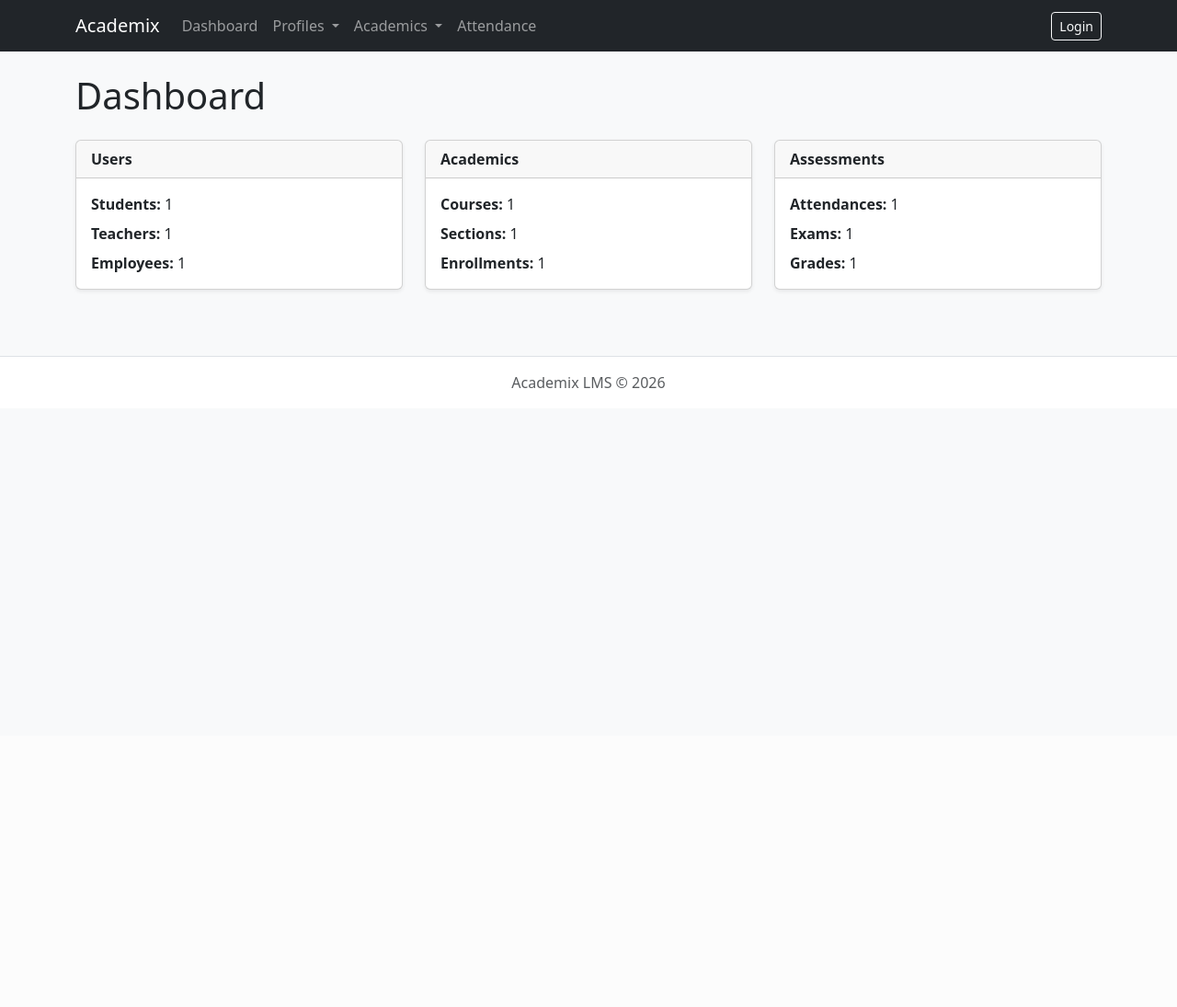
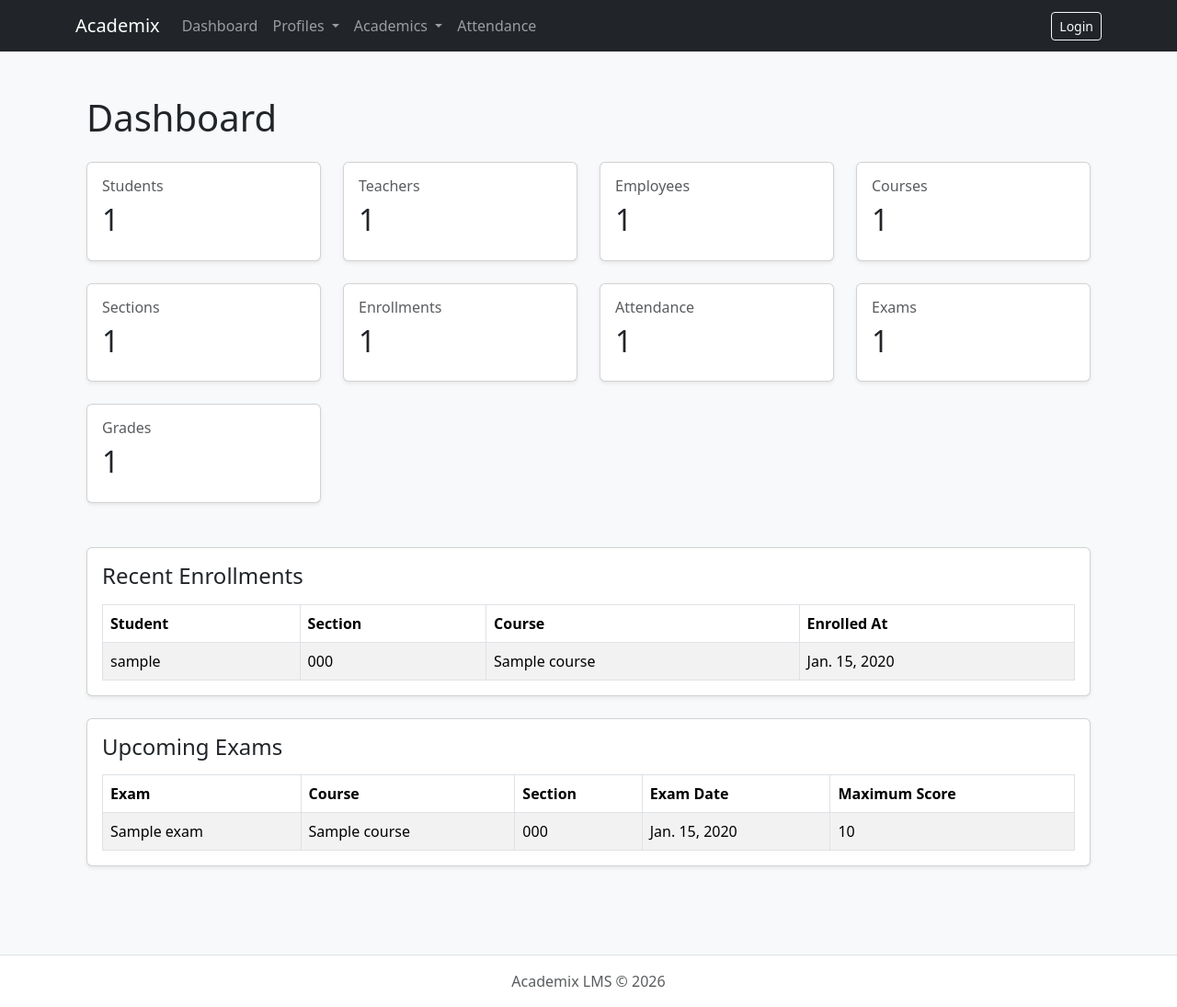
Before and after one commit to HakimShahbaz/Academix, a Django app: template backend/apps/core/templates/core/dashboard.html in a window 1280 px wide. Shown: the whole page at 92% size. Before the commit the page ends 422 px from the top, so only its background shows below. Run offline with Django 5.2, Linux system fonts and the light colour scheme; tables that the repository leaves empty hold one stand-in row (values such as "Sample post"); the template is opened without the code that fills it: values that come from a table or form of the project are taken from there, most other values are stand-ins (such as "Sample title", 1, 10 or a date in 2020).

Commit message:
feat(core): improve dashboard statistics and upcoming exams

```diff
--- a/backend/apps/core/templates/core/dashboard.html
+++ b/backend/apps/core/templates/core/dashboard.html
@@ -6,100 +6,252 @@ Dashboard
 
 {% block content %}
 
-<h1 class="mb-4">
-    Dashboard
-</h1>
+<div class="container mt-4">
 
-<div class="row g-4">
+    <h1 class="mb-4">
+        Dashboard
+    </h1>
 
-    <div class="col-md-4">
 
-        <div class="card shadow-sm h-100">
+    <!-- Statistics -->
 
-            <div class="card-header fw-bold">
-                Users
+    <div class="row g-4 mb-5">
+
+        <div class="col-md-4 col-lg-3">
+            <div class="card shadow-sm">
+                <div class="card-body">
+                    <h6 class="text-muted">Students</h6>
+                    <h2>{{ student_count }}</h2>
+                </div>
             </div>
+        </div>
 
-            <div class="card-body">
 
-                <p class="mb-2">
-                    <strong>Students:</strong>
-                    {{ student_count }}
-                </p>
+        <div class="col-md-4 col-lg-3">
+            <div class="card shadow-sm">
+                <div class="card-body">
+                    <h6 class="text-muted">Teachers</h6>
+                    <h2>{{ teacher_count }}</h2>
+                </div>
+            </div>
+        </div>
 
-                <p class="mb-2">
-                    <strong>Teachers:</strong>
-                    {{ teacher_count }}
-                </p>
 
-                <p class="mb-0">
-                    <strong>Employees:</strong>
-                    {{ employee_count }}
-                </p>
+        <div class="col-md-4 col-lg-3">
+            <div class="card shadow-sm">
+                <div class="card-body">
+                    <h6 class="text-muted">Employees</h6>
+                    <h2>{{ employee_count }}</h2>
+                </div>
+            </div>
+        </div>
 
+
+        <div class="col-md-4 col-lg-3">
+            <div class="card shadow-sm">
+                <div class="card-body">
+                    <h6 class="text-muted">Courses</h6>
+                    <h2>{{ course_count }}</h2>
+                </div>
             </div>
+        </div>
+
+
+        <div class="col-md-4 col-lg-3">
+            <div class="card shadow-sm">
+                <div class="card-body">
+                    <h6 class="text-muted">Sections</h6>
+                    <h2>{{ section_count }}</h2>
+                </div>
+            </div>
+        </div>
+
+
+        <div class="col-md-4 col-lg-3">
+            <div class="card shadow-sm">
+                <div class="card-body">
+                    <h6 class="text-muted">Enrollments</h6>
+                    <h2>{{ enrollment_count }}</h2>
+                </div>
+            </div>
+        </div>
+
+
+        <div class="col-md-4 col-lg-3">
+            <div class="card shadow-sm">
+                <div class="card-body">
+                    <h6 class="text-muted">Attendance</h6>
+                    <h2>{{ attendance_count }}</h2>
+                </div>
+            </div>
+        </div>
+
+
+        <div class="col-md-4 col-lg-3">
+            <div class="card shadow-sm">
+                <div class="card-body">
+                    <h6 class="text-muted">Exams</h6>
+                    <h2>{{ exam_count }}</h2>
+                </div>
+            </div>
+        </div>
+
+
+        <div class="col-md-4 col-lg-3">
+            <div class="card shadow-sm">
+                <div class="card-body">
+                    <h6 class="text-muted">Grades</h6>
+                    <h2>{{ grades_count }}</h2>
+                </div>
+            </div>
+        </div>
+
+    </div>
+
+
+    <!-- Recent Enrollments -->
+
+    <div class="card shadow-sm mb-4">
+
+        <div class="card-body">
+
+            <h4 class="mb-3">
+                Recent Enrollments
+            </h4>
+
+            {% if recent_enrollments %}
+
+                <div class="table-responsive">
+
+                    <table class="table table-striped table-bordered mb-0">
+
+                        <thead>
+
+                            <tr>
+                                <th>Student</th>
+                                <th>Section</th>
+                                <th>Course</th>
+                                <th>Enrolled At</th>
+                            </tr>
+
+                        </thead>
+
+                        <tbody>
+
+                        {% for enrollment in recent_enrollments %}
+
+                            <tr>
+
+                                <td>
+                                    {{ enrollment.student.user.username }}
+                                </td>
+
+                                <td>
+                                    {{ enrollment.section.code }}
+                                </td>
+
+                                <td>
+                                    {{ enrollment.section.course.title }}
+                                </td>
+
+                                <td>
+                                    {{ enrollment.enrolled_at }}
+                                </td>
+
+                            </tr>
+
+                        {% endfor %}
+
+                        </tbody>
+
+                    </table>
+
+                </div>
+
+            {% else %}
+
+                <div class="alert alert-info mb-0">
+                    No recent enrollments found.
+                </div>
+
+            {% endif %}
 
         </div>
 
     </div>
 
-    <div class="col-md-4">
 
-        <div class="card shadow-sm h-100">
+    <!-- Upcoming Exams -->
 
-            <div class="card-header fw-bold">
-                Academics
-            </div>
+    <div class="card shadow-sm mb-4">
 
-            <div class="card-body">
+        <div class="card-body">
 
-                <p class="mb-2">
-                    <strong>Courses:</strong>
-                    {{ course_count }}
-                </p>
+            <h4 class="mb-3">
+                Upcoming Exams
+            </h4>
 
-                <p class="mb-2">
-                    <strong>Sections:</strong>
-                    {{ section_count }}
-                </p>
+            {% if upcoming_exams %}
 
-                <p class="mb-0">
-                    <strong>Enrollments:</strong>
-                    {{ enrollment_count }}
-                </p>
+                <div class="table-responsive">
 
-            </div>
+                    <table class="table table-striped table-bordered mb-0">
 
-        </div>
+                        <thead>
 
-    </div>
+                            <tr>
+                                <th>Exam</th>
+                                <th>Course</th>
+                                <th>Section</th>
+                                <th>Exam Date</th>
+                                <th>Maximum Score</th>
+                            </tr>
 
-    <div class="col-md-4">
+                        </thead>
 
-        <div class="card shadow-sm h-100">
+                        <tbody>
 
-            <div class="card-header fw-bold">
-                Assessments
-            </div>
+                        {% for exam in upcoming_exams %}
 
-            <div class="card-body">
+                            <tr>
 
-                <p class="mb-2">
-                    <strong>Attendances:</strong>
-                    {{ attendance_count }}
-                </p>
+                                <td>
+                                    {{ exam.title }}
+                                </td>
 
-                <p class="mb-2">
-                    <strong>Exams:</strong>
-                    {{ exam_count }}
-                </p>
+                                <td>
+                                    {{ exam.section.course.title }}
+                                </td>
 
-                <p class="mb-0">
-                    <strong>Grades:</strong>
-                    {{ grade_count }}
-                </p>
+                                <td>
+                                    {{ exam.section.code }}
+                                </td>
 
-            </div>
+                                <td>
+                                    {{ exam.exam_date }}
+                                </td>
+
+                                <td>
+                                    {{ exam.maximum_score }}
+                                </td>
+
+                            </tr>
+
+                        {% endfor %}
+
+                        </tbody>
+
+                    </table>
+
+                </div>
+
+            {% else %}
+
+                <div class="alert alert-info mb-0">
+                    No upcoming exams found.
+                </div>
+
+            {% endif %}
 
         </div>
 
```
Also changed, not shown: backend/apps/core/views.py (+16 -0 lines).
